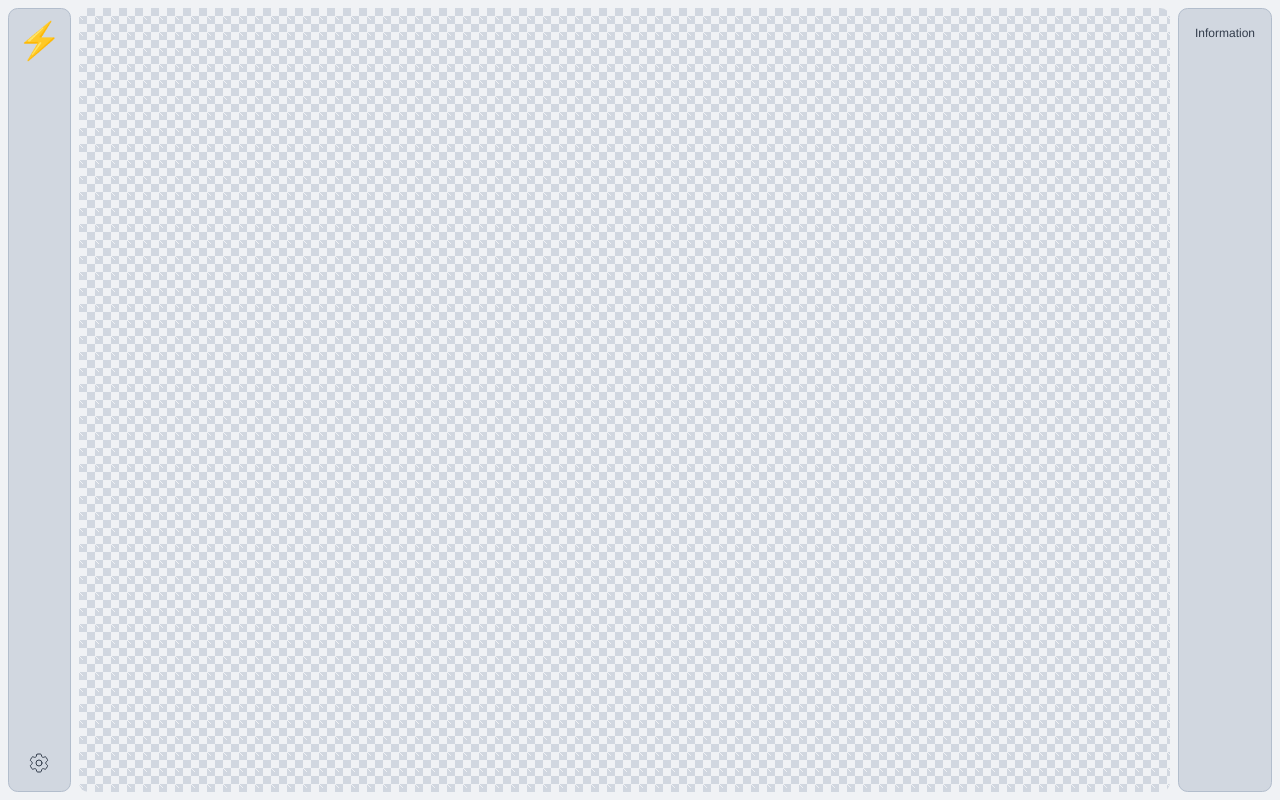
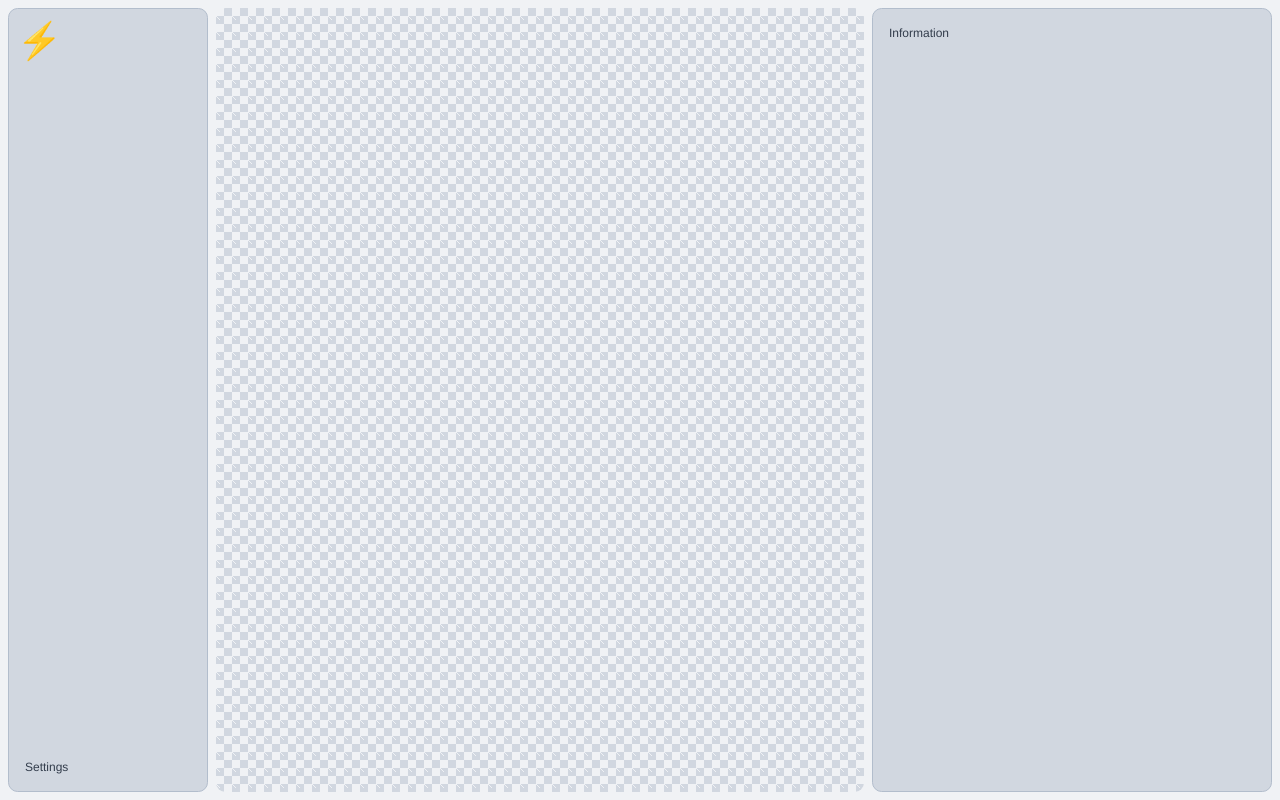
Before and after one commit to marcmarine/energy-label-studio, a Preact app: page / in a window 1280 px wide. Built offline with nearby package versions, Linux system fonts and the light colour scheme.

Commit message:
Add resizable sidebar functionality

```diff
--- a/src/components/LeftPanel.tsx
+++ b/src/components/LeftPanel.tsx
@@ -1,10 +1,13 @@
-export default function LeftPanel() {
+import { withResizableSidebar, type ResizableSidebarProps } from '../lib/resizable-sidebar'
+
+function LeftPanel({ isCollapsed }: ResizableSidebarProps) {
   return (
-    <div class="p-2 bg-base-100 border border-base-200 rounded-[var(--app-layout-border-radius)] flex flex-col items-center justify-between">
+    <div class="p-2 w-full bg-base-100 border border-base-200 rounded-[var(--app-layout-border-radius)] flex flex-col items-start justify-between">
       <div class="relative">
         <p class="py-1 text-4xl">⚡</p>
       </div>
-      <button class="button">
+      <button class="button text-xs">
+        {isCollapsed ? (
           <svg xmlns="http://www.w3.org/2000/svg" fill="none" viewBox="0 0 24 24" stroke-width="1" stroke="currentColor" class="size-6">
             <path
               stroke-linecap="round"
@@ -13,7 +16,12 @@ export default function LeftPanel() {
             />
             <path stroke-linecap="round" stroke-linejoin="round" d="M15 12a3 3 0 1 1-6 0 3 3 0 0 1 6 0Z" />
           </svg>
+        ) : (
+          'Settings'
+        )}
       </button>
     </div>
   )
 }
+
+export default withResizableSidebar(LeftPanel, { minWidth: 160, maxWidth: 250, defaultWidth: 200, collapseAt: 80 })
--- a/src/components/PropertiesPanel.tsx
+++ b/src/components/PropertiesPanel.tsx
@@ -1,7 +1,23 @@
-export default function PropertiesPanel() {
+import { withResizableSidebar, type ResizableSidebarProps } from '../lib/resizable-sidebar'
+
+function PropertiesPanel({ isCollapsed }: ResizableSidebarProps) {
   return (
-    <div class="p-2 bg-base-100 border border-base-200 rounded-[var(--app-layout-border-radius)]">
-      <button class="button text-xs">Information</button>
+    <div class="p-2 w-full bg-base-100 border border-base-200 rounded-[var(--app-layout-border-radius)]">
+      <button class="button text-xs">
+        {isCollapsed ? (
+          <svg xmlns="http://www.w3.org/2000/svg" fill="none" viewBox="0 0 24 24" stroke-width="1.5" stroke="currentColor" class="size-6">
+            <path
+              stroke-linecap="round"
+              stroke-linejoin="round"
+              d="m11.25 11.25.041-.02a.75.75 0 0 1 1.063.852l-.708 2.836a.75.75 0 0 0 1.063.853l.041-.021M21 12a9 9 0 1 1-18 0 9 9 0 0 1 18 0Zm-9-3.75h.008v.008H12V8.25Z"
+            />
+          </svg>
+        ) : (
+          'Information'
+        )}
+      </button>
     </div>
   )
 }
+
+export default withResizableSidebar(PropertiesPanel, { direction: 'left', minWidth: 200, defaultWidth: 400, collapseAt: 100 })
--- /dev/null
+++ b/src/lib/resizable-sidebar/ResizeHandle.tsx
@@ -0,0 +1,19 @@
+import { forwardRef, JSX } from 'preact/compat'
+
+const ResizeHandle = forwardRef<HTMLDivElement, { isResizing?: boolean }>(({ isResizing }, ref): JSX.Element => {
+  return (
+    <div class="relative">
+      <div
+        ref={ref}
+        class={[
+          'absolute -left-1 w-2 h-full bg-neutral-200/10 dark:bg-neutral-900/10 opacity-0 hover:opacity-100 transition-all duration-300 delay-200 cursor-grab active:cursor-grabbing',
+          isResizing ? 'opacity-100' : ''
+        ].join(' ')}
+      >
+        <div class="absolute w-1 h-full left-1/2 top-1/2 -translate-1/2 bg-fuchsia-500 dark:bg-fuchsia-700" />
+      </div>
+    </div>
+  )
+})
+
+export default ResizeHandle
--- /dev/null
+++ b/src/lib/resizable-sidebar/index.ts
@@ -0,0 +1,5 @@
+import useResizableSidebar from './useResizableSidebar'
+import withResizableSidebar from './withResizableSidebar'
+
+export { type ResizableSidebarProps } from './withResizableSidebar'
+export { useResizableSidebar, withResizableSidebar }
--- /dev/null
+++ b/src/lib/resizable-sidebar/useResizableSidebar.tsx
@@ -0,0 +1,113 @@
+import { RefObject } from 'preact'
+import { useCallback, useEffect, useRef, useState } from 'preact/hooks'
+
+export type ResizeDirection = 'left' | 'right'
+
+export interface ResizableSidebarOptions {
+  direction?: ResizeDirection
+  minWidth?: number
+  maxWidth?: number
+  defaultWidth?: number
+  collapseAt?: number
+}
+
+interface UseSidebarResizeReturn {
+  ref: {
+    sidebar: RefObject<HTMLDivElement>
+    resizer: RefObject<HTMLDivElement>
+  }
+  isResizing: boolean
+  isCollapsed: boolean
+}
+
+export default function useResizableSidebar({ direction = 'right', minWidth = 48, maxWidth = 500, defaultWidth, collapseAt }: ResizableSidebarOptions = {}): UseSidebarResizeReturn {
+  const initialWidth = defaultWidth ?? minWidth
+  const [isResizing, setIsResizing] = useState<boolean>(false)
+  const [isCollapsed, setCollapsed] = useState<boolean>(false)
+
+  const sidebarRef = useRef<HTMLDivElement>(null)
+  const resizerRef = useRef<HTMLDivElement>(null)
+
+  const resizeSidebar = useCallback(
+    (newWidth: number) => {
+      if (sidebarRef.current) {
+        sidebarRef.current.style.width = `${newWidth}px`
+      }
+    },
+    [minWidth, maxWidth]
+  )
+
+  useEffect(() => {
+    const panel = sidebarRef.current
+    const resizer = resizerRef.current
+
+    if (!panel || !resizer) return
+
+    const handleMouseMove = (mouseEvent: MouseEvent) => {
+      let width: number
+
+      const rectangle = panel.getBoundingClientRect()
+
+      if (direction === 'right') {
+        width = mouseEvent.clientX - rectangle.left
+      } else {
+        width = rectangle.right - mouseEvent.clientX
+      }
+
+      let shouldCollapse = false
+
+      if (collapseAt) {
+        if (direction === 'right') {
+          shouldCollapse = mouseEvent.clientX <= collapseAt
+        } else {
+          shouldCollapse = mouseEvent.clientX >= window.innerWidth - collapseAt
+        }
+      }
+
+      setCollapsed(!!shouldCollapse)
+
+      if (width > minWidth && width < maxWidth) {
+        resizeSidebar(width)
+        panel.style.transition = ''
+      } else if (shouldCollapse) {
+        panel.style.transition = 'all 200ms'
+      }
+    }
+
+    const handleMouseUp = () => {
+      setIsResizing(false)
+      document.removeEventListener('mousemove', handleMouseMove)
+      document.removeEventListener('mouseup', handleMouseUp)
+      document.body.style.cursor = ''
+      document.body.style.userSelect = ''
+    }
+
+    const handleMouseDown = () => {
+      setIsResizing(true)
+      document.addEventListener('mousemove', handleMouseMove)
+      document.addEventListener('mouseup', handleMouseUp)
+      document.body.style.cursor = 'grabbing'
+      document.body.style.userSelect = 'none'
+    }
+
+    resizer.addEventListener('mousedown', handleMouseDown)
+
+    return () => {
+      resizer.removeEventListener('mousedown', handleMouseDown)
+      document.removeEventListener('mousemove', handleMouseMove)
+      document.removeEventListener('mouseup', handleMouseUp)
+    }
+  }, [direction, minWidth, maxWidth, collapseAt, resizeSidebar])
+
+  useEffect(() => {
+    if (sidebarRef.current) {
+      sidebarRef.current.style.width = `${initialWidth}px`
+    }
+  }, [])
+
+  return {
+    ref: { sidebar: sidebarRef, resizer: resizerRef },
+    isResizing,
+    isCollapsed
+  }
+}
--- /dev/null
+++ b/src/lib/resizable-sidebar/withResizableSidebar.tsx
@@ -0,0 +1,28 @@
+import { ComponentType, JSX, createElement } from 'preact'
+import useResizableSidebar, { type ResizableSidebarOptions } from './useResizableSidebar'
+import ResizeHandle from './ResizeHandle'
+
+export interface ResizableSidebarProps {
+  isCollapsed: boolean
+}
+
+export default function withResizableSidebar<P extends ResizableSidebarProps>(WrappedComponent: ComponentType<P>, resizeOptions?: ResizableSidebarOptions) {
+  return function ResizableSidebarWrapper(props: Omit<P, keyof ResizableSidebarProps>): JSX.Element {
+    const {
+      ref: { sidebar, resizer },
+      isResizing,
+      isCollapsed
+    } = useResizableSidebar(resizeOptions)
+
+    return (
+      <div class={['flex', resizeOptions?.direction === 'left' ? 'flex-row-reverse' : 'flex-row'].join(' ')}>
+        <div ref={sidebar} class="flex overflow-hidden" style={{ width: isCollapsed ? 58 : resizeOptions?.minWidth }}>
+          {/* Using createElement to avoid TS2786 - Preact ComponentType return type mismatch with JSX */}
+          {createElement(WrappedComponent, { ...(props as P), isCollapsed })}
+        </div>
+        {/* Same typing issue with ResizeHandle */}
+        {createElement(ResizeHandle, { ref: resizer, isResizing })}
+      </div>
+    )
+  }
+}
--- /dev/null
+++ b/src/lib/utils.ts
@@ -0,0 +1,7 @@
+export function cx(...args: unknown[]) {
+  return args
+    .flat()
+    .filter(item => typeof item === 'string')
+    .join(' ')
+    .trim()
+}
```
Lines whose indentation alone changed are shown as unchanged.
